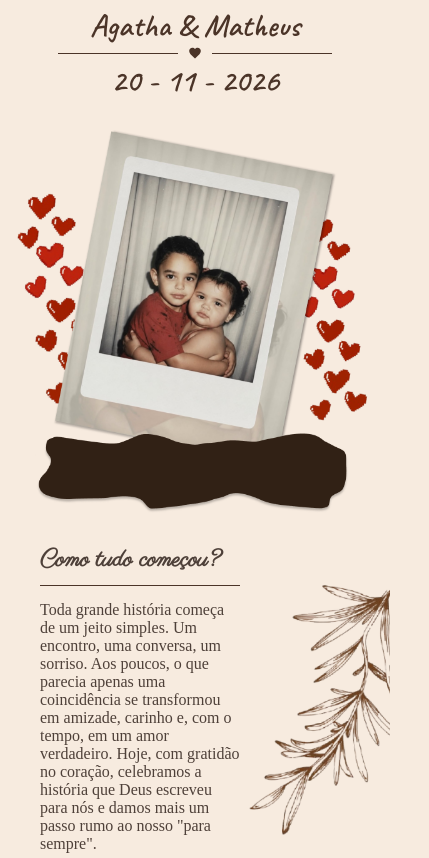
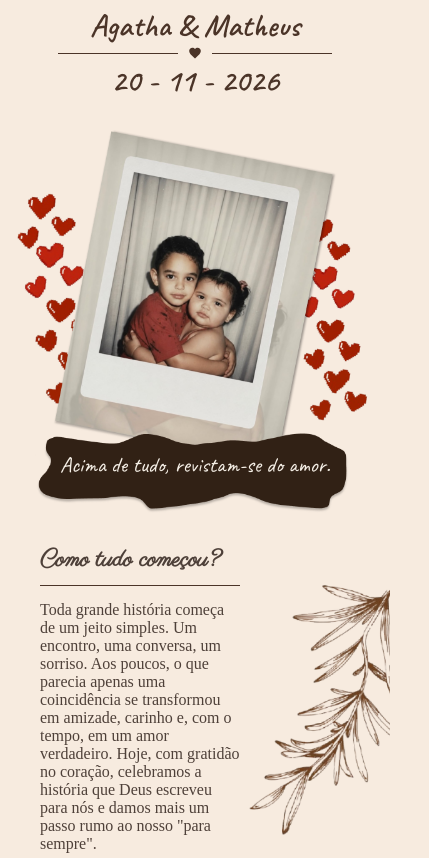
Before and after one commit to PedroNuness-Dev/Casamento-Agatha-Matheus, an Angular app: page / in a window 390 px wide. Shown: the whole page, 429 px wide, since content can reach past the window. Built offline with nearby package versions, Linux system fonts and the light colour scheme; a web font is replaced by a local one.

Commit message:
feat: adiciona o texto dentro do balão da header image

```diff
--- a/src/app/components/header-hero-component/header-hero-component.html
+++ b/src/app/components/header-hero-component/header-hero-component.html
@@ -24,6 +24,7 @@
 <section class="container-header">
   <div class="header-container-image">
     <img src="header_image.png" alt="">
+    <p class="blob-text">Acima de tudo, revistam-se do amor.</p>
   </div>
   <div class="header-container-text">
     <div class="container-text-left">
--- a/src/app/components/header-hero-component/header-hero-component.scss
+++ b/src/app/components/header-hero-component/header-hero-component.scss
@@ -1,4 +1,7 @@
 :host {
+  display: block;
+  overflow-x: hidden;
+
   .container-title {
     padding: 5px 0;
     text-align: center;
@@ -35,6 +38,7 @@
     display: flex;
     align-items: stretch;
     justify-content: center;
+    overflow: hidden;
   }
 
   .header-container-image {
@@ -42,6 +46,27 @@
     flex: 1;
     align-items: center;
     justify-content: center;
+    position: relative;
+
+    img {
+      display: block;
+      width: 90%;
+    }
+
+    .blob-text {
+      position: absolute;
+      bottom: 13%;
+      left: 50%;
+      transform: translateX(-50%);
+      width: 60%;
+
+      margin: 0;
+      text-align: center;
+      color: #f5efe6;
+      font-family: "Caveat", cursive;
+      font-size: 2.5rem;
+      line-height: 1.4;
+    }
   }
 
   .header-container-text {
@@ -86,8 +111,6 @@
     display: none;
   }
 
-  // 375px e 390px eram idênticos: unificados no maior breakpoint,
-  // que já cobre o menor
   @media (max-width: 390px) {
     h1 {
       font-size: 2rem;
@@ -97,8 +120,16 @@
       flex-direction: column;
     }
 
-    .header-container-image img {
-      width: 120%;
+    .header-container-image {
+      img {
+        width: 120%;
+      }
+
+      .blob-text {
+        font-size: 1.390rem;
+        bottom: 13%;
+        width: 70%;
+      }
     }
 
     .header-container-text {
@@ -118,7 +149,7 @@
       padding-left: 40px;
     }
 
-    .image-left img{
+    .image-left img {
       width: 150px;
     }
 
```
